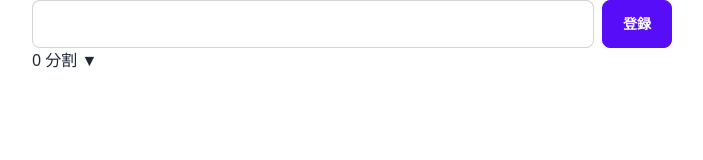
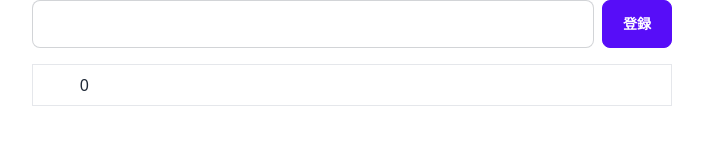
Before and after one commit to right1121/my-todo, a Nuxt app: page / in a window 1280 px wide. Both pictures are taken after a click on the button "登録". Shown: the top 160 px of the page, without its empty margins (288-991 px from the left). Built offline with nearby package versions, Linux system fonts and the light colour scheme.

Commit message:
タスク部分デザイン

```diff
--- a/pages/index.vue
+++ b/pages/index.vue
@@ -20,18 +20,22 @@ const addTodo = () => {
 </script>
 
 <template>
-  <div class="">
+  <div class="space-y-4">
     <div class="flex space-x-2">
       <input v-model="title" type="text" class="w-full input input-bordered">
       <button @click="addTodo" class="btn btn-primary px-5">
         登録
       </button>
     </div>
-    <div v-for="todo in todos" :key="todo.id">
-      {{ todo.id }}
-      {{ todo.title }}
-      分割
-      ▼
+    <div>
+      <div v-for="todo in todos" :key="todo.id" class="flex p-2 border">
+        <div class="w-14 text-right px-2">
+          {{ todo.id }}
+        </div>
+        <div class="grow">
+          {{ todo.title }}
+        </div>
+      </div>
     </div>
   </div>
 </template>
```
